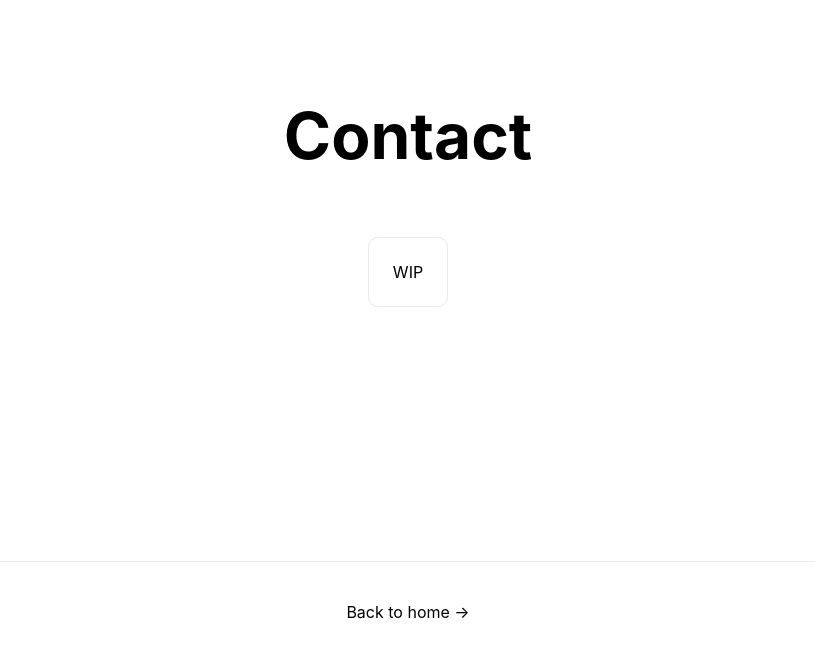
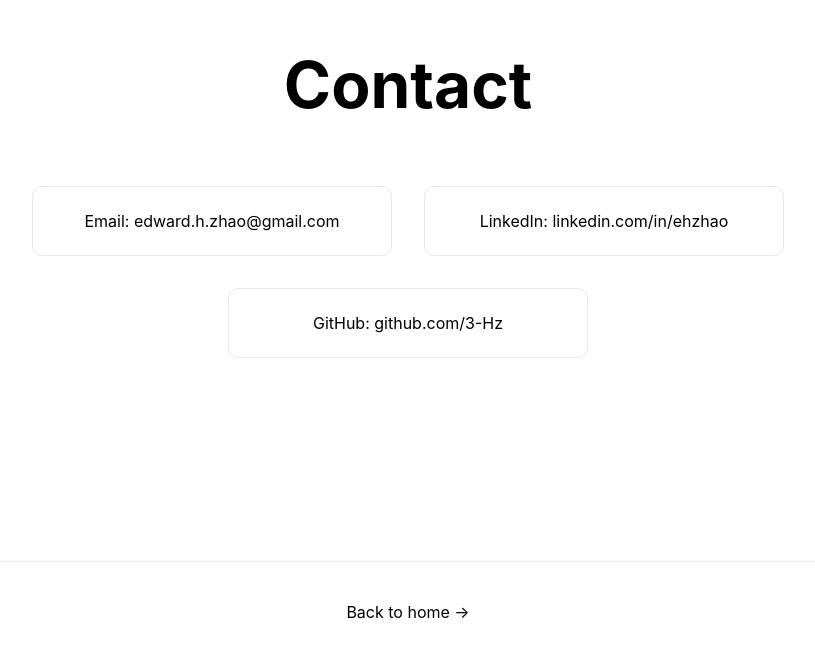
Before and after one commit to 3-Hz/3hz-io, a Next.js app: page /contact in a window 1280 px wide. Shown: the part 139-796 px from the top of the page, without its empty margins (232-1047 px from the left). Built offline with nearby package versions, Linux system fonts and the light colour scheme.

Commit message:
added contact links

```diff
--- a/pages/contact/index.js
+++ b/pages/contact/index.js
@@ -16,8 +16,14 @@ export default function Contact() {
         <h1 className={styles.title}>Contact</h1>
 
         <div className={styles.grid}>
-          <a className={styles.card}>
-            WIP
+          <a className={styles.card} href="mailto:edward.h.zhao@gmail.com">
+            Email: edward.h.zhao@gmail.com
+          </a>
+          <a className={styles.card} href="https://www.linkedin.com/in/ehzhao/">
+            LinkedIn: linkedin.com/in/ehzhao
+          </a>
+          <a className={styles.card} href="https://github.com/3-Hz">
+            GitHub: github.com/3-Hz
           </a>
         </div>
 
--- a/pages/projects/index.js
+++ b/pages/projects/index.js
@@ -31,6 +31,7 @@ export default function Projects() {
       <div className={styles.grid}>
         <a className={styles.card} href="http://you.vrsus.me">
           <h3>VRSUS</h3>
+          <p><em>May take a few seconds to load</em></p>
         </a>
       </div>
 
```
